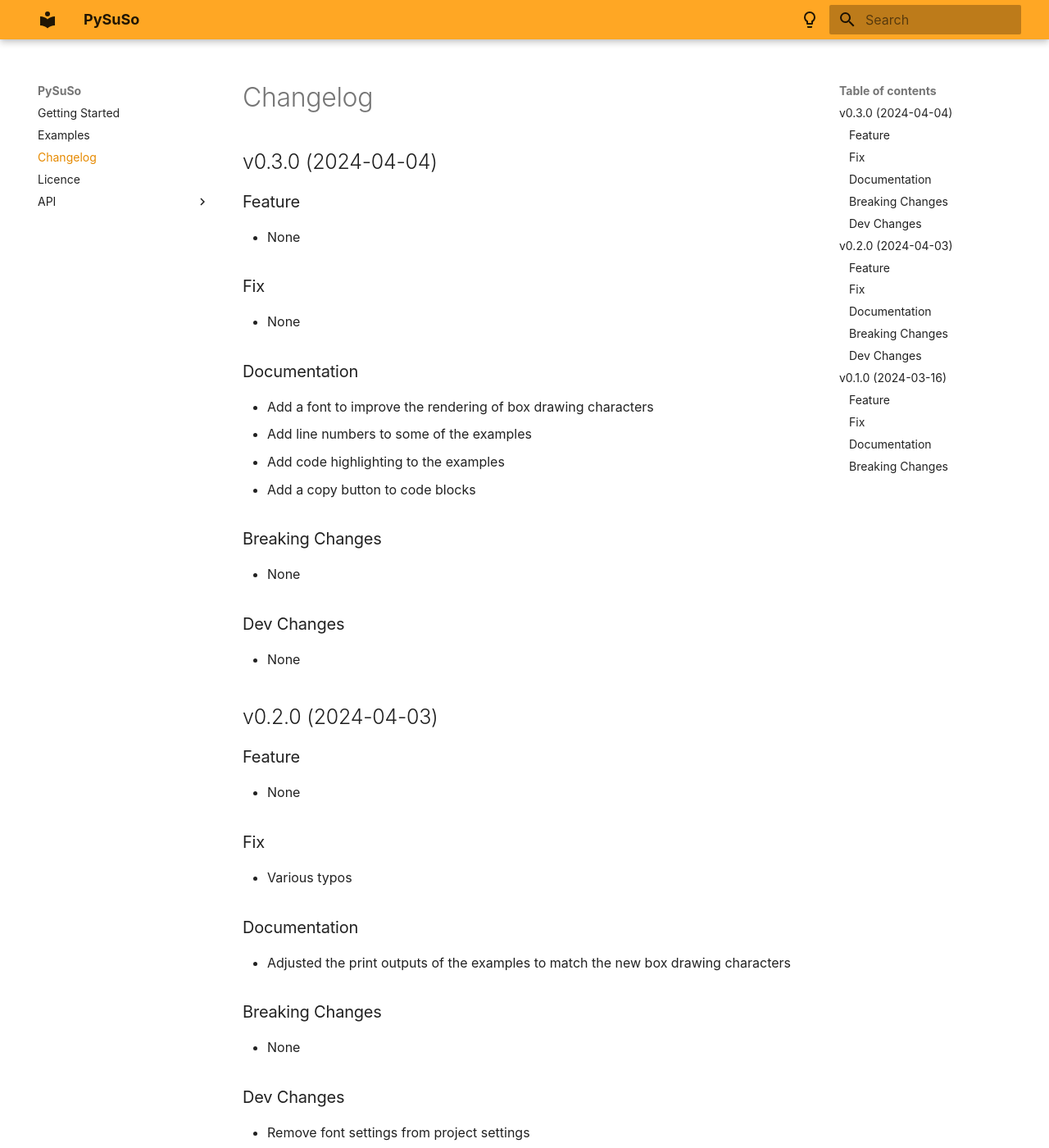
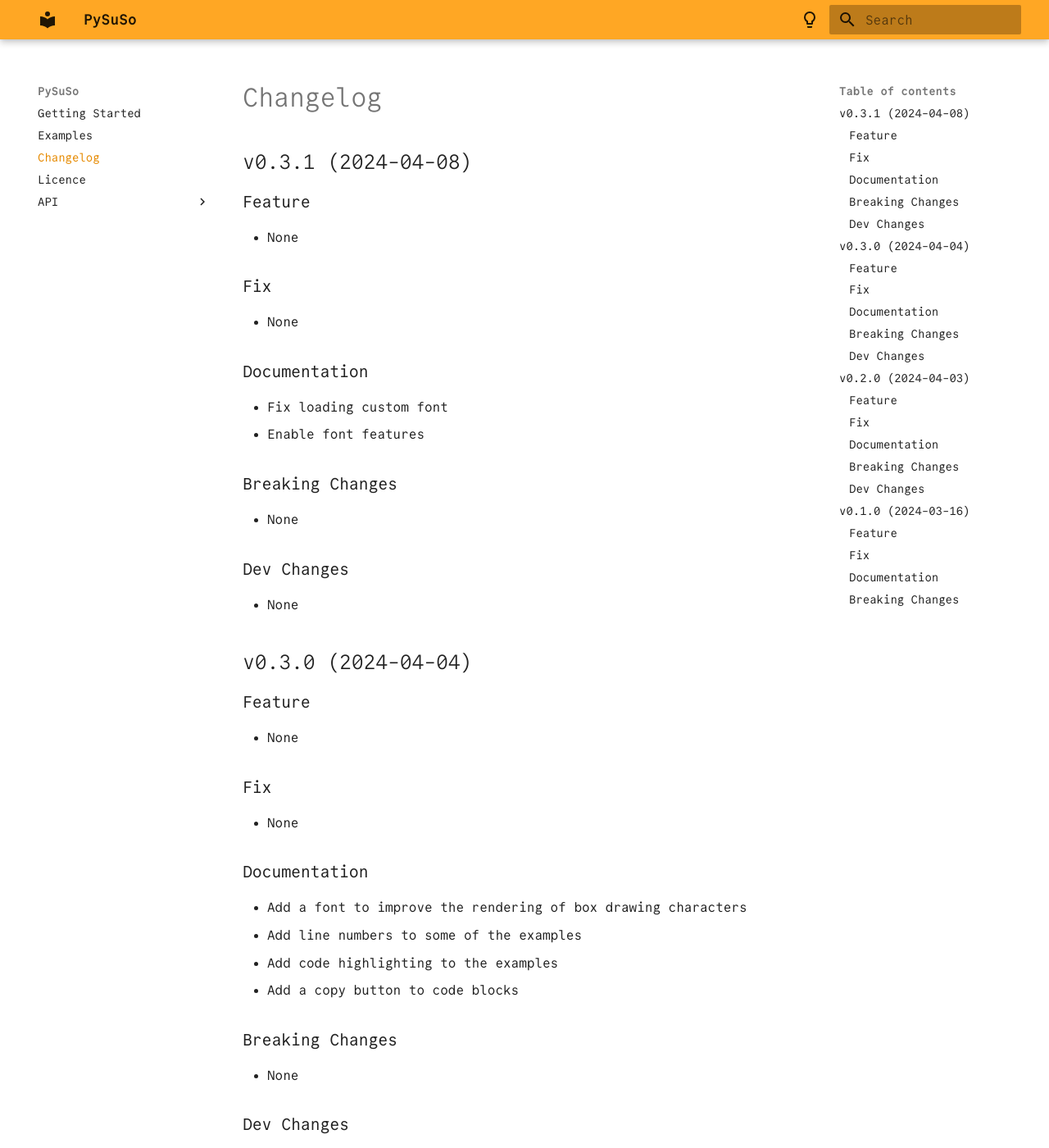
Before and after one commit to McNeall/PySuSo, an MkDocs documentation site: the page built from CHANGELOG.md, in a window 1280 px wide and 1400 px high. Shown: the whole window at 82% size. Built offline with MkDocs 1.6.1 and Material for MkDocs 9.7.7, drawn with Linux system fonts in a browser that asks for light colours; the version menu is left out.

Commit message:
Fix font issues (#5)
* Fix font not loading with correct features

* Update changelog

```diff
--- a/CHANGELOG.md
+++ b/CHANGELOG.md
@@ -1,4 +1,27 @@
 # Changelog
+
+## v0.3.1 (2024-04-08)
+
+### Feature
+
+- None
+
+### Fix
+
+- None
+
+### Documentation
+
+- Fix loading custom font
+- Enable font features
+
+### Breaking Changes
+
+- None
+
+### Dev Changes
+- None
+
 
 ## v0.3.0 (2024-04-04)
 
--- a/docs/stylesheets/extra.css
+++ b/docs/stylesheets/extra.css
@@ -1,17 +1,17 @@
 @font-face {
     font-family: "CommitMonoDev";
-    src: "../assets/fonts/CommitMono.woff2" format("woff2");
-    font-weight: 275;
-    font-style: normal;
+    src: url("../assets/fonts/CommitMono.woff2") format("woff2");
 }
 
 
 :root {
-    --md-text-font: "CommitMon";
-    --md-code-font: "CommitMon";
+    --md-text-font: "CommitMonoDev";
+    --md-code-font: "CommitMonoDev";
 
 }
 
 code{
-    line-height: 1.18em;
+    line-height: 1.72em;
+    font-feature-settings:"ss01" on, "ss02" on, "ss03" on, "ss04" on,
+                          "ss05" on, "cv02" on, "cv05" on;
 }
```
